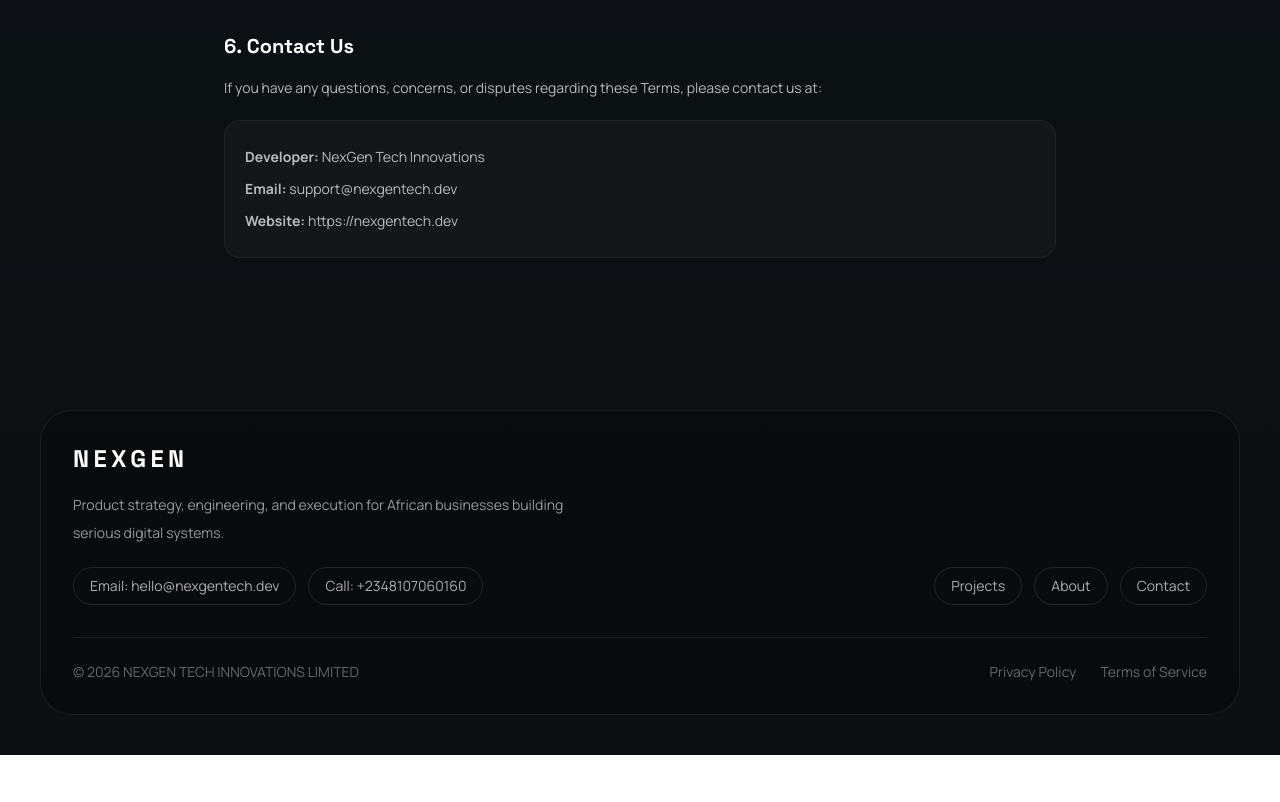
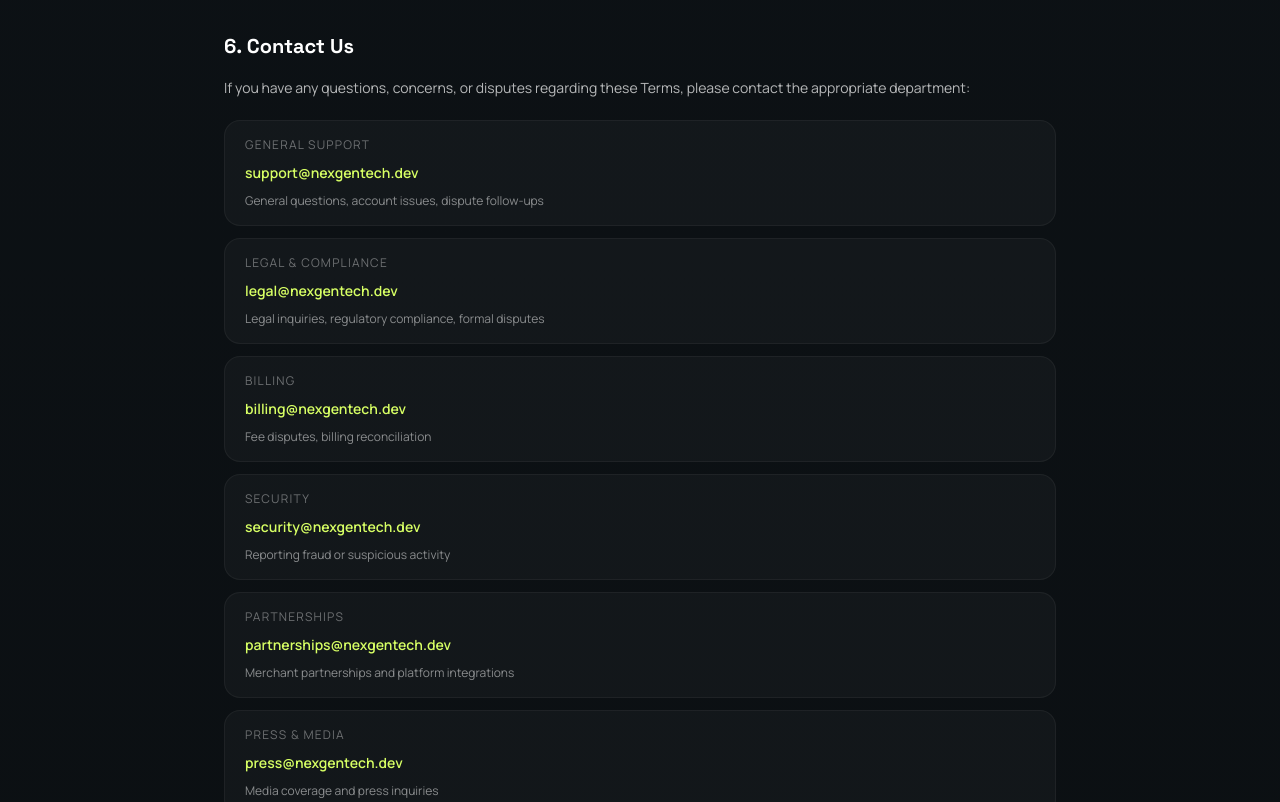
Before and after one commit to Harzkane/nexgen-portfolio, a Next.js app: page /terms in a window 1280 px wide. Shown: the part 2200-3002 px from the top of the page. Before the commit the page ends 2955 px from the top, so only its background shows below. Built offline with nearby package versions, Linux system fonts and the light colour scheme.

Commit message:
feat: add full email directory across contact, privacy, and terms pages

```diff
--- a/src/app/privacy/page.tsx
+++ b/src/app/privacy/page.tsx
@@ -119,12 +119,35 @@ export default function PrivacyPolicy() {
           <section>
             <h2 className="font-display text-xl font-bold text-white">6. Contact Us</h2>
             <p className="mt-3">
-              If you have any questions or concerns about this Privacy Policy, please reach out to us at:
+              If you have any questions or concerns about this Privacy Policy, please reach out to the appropriate department:
             </p>
+            <div className="mt-4 space-y-3">
+              {[
+                { label: "General Support", email: "support@nexgentech.dev", note: "Account help, usage questions, data requests" },
+                { label: "Legal & Compliance", email: "legal@nexgentech.dev", note: "GDPR, legal inquiries, data deletion" },
+                { label: "Security", email: "security@nexgentech.dev", note: "Vulnerabilities or suspicious activity" },
+                { label: "Billing", email: "billing@nexgentech.dev", note: "Fee disputes, transaction billing" },
+                { label: "Press & Media", email: "press@nexgentech.dev", note: "Press enquiries and media coverage" },
+                { label: "Partnerships", email: "partnerships@nexgentech.dev", note: "Business partnerships and merchant integrations" },
+              ].map((item) => (
+                <a
+                  key={item.email}
+                  href={`mailto:${item.email}`}
+                  className="flex items-start justify-between rounded-2xl border border-white/5 bg-white/3 px-5 py-4 hover:border-[#d7ff64]/20 hover:bg-[#d7ff64]/5 transition-colors"
+                >
+                  <div>
+                    <p className="text-xs uppercase tracking-widest text-white/38">{item.label}</p>
+                    <p className="mt-1 font-semibold text-[#d7ff64]">{item.email}</p>
+                    <p className="mt-1 text-xs text-white/50">{item.note}</p>
+                  </div>
+                </a>
+              ))}
+            </div>
             <div className="mt-4 rounded-2xl border border-white/5 bg-white/3 p-5">
-              <p><strong>Developer:</strong> NexGen Tech Innovations</p>
-              <p><strong>Email:</strong> support@nexgentech.dev</p>
-              <p><strong>Website:</strong> https://nexgentech.dev</p>
+              <p><strong>Company:</strong> NexGen Tech Innovations</p>
+              <p><strong>Website:</strong>{" "}
+                <a href="https://nexgentech.dev" className="text-[#d7ff64] hover:underline">nexgentech.dev</a>
+              </p>
             </div>
           </section>
         </div>
--- a/src/app/terms/page.tsx
+++ b/src/app/terms/page.tsx
@@ -120,12 +120,35 @@ export default function TermsOfService() {
           <section>
             <h2 className="font-display text-xl font-bold text-white">6. Contact Us</h2>
             <p className="mt-3">
-              If you have any questions, concerns, or disputes regarding these Terms, please contact us at:
+              If you have any questions, concerns, or disputes regarding these Terms, please contact the appropriate department:
             </p>
+            <div className="mt-4 space-y-3">
+              {[
+                { label: "General Support", email: "support@nexgentech.dev", note: "General questions, account issues, dispute follow-ups" },
+                { label: "Legal & Compliance", email: "legal@nexgentech.dev", note: "Legal inquiries, regulatory compliance, formal disputes" },
+                { label: "Billing", email: "billing@nexgentech.dev", note: "Fee disputes, billing reconciliation" },
+                { label: "Security", email: "security@nexgentech.dev", note: "Reporting fraud or suspicious activity" },
+                { label: "Partnerships", email: "partnerships@nexgentech.dev", note: "Merchant partnerships and platform integrations" },
+                { label: "Press & Media", email: "press@nexgentech.dev", note: "Media coverage and press inquiries" },
+              ].map((item) => (
+                <a
+                  key={item.email}
+                  href={`mailto:${item.email}`}
+                  className="flex items-start justify-between rounded-2xl border border-white/5 bg-white/3 px-5 py-4 hover:border-[#d7ff64]/20 hover:bg-[#d7ff64]/5 transition-colors"
+                >
+                  <div>
+                    <p className="text-xs uppercase tracking-widest text-white/38">{item.label}</p>
+                    <p className="mt-1 font-semibold text-[#d7ff64]">{item.email}</p>
+                    <p className="mt-1 text-xs text-white/50">{item.note}</p>
+                  </div>
+                </a>
+              ))}
+            </div>
             <div className="mt-4 rounded-2xl border border-white/5 bg-white/3 p-5">
-              <p><strong>Developer:</strong> NexGen Tech Innovations</p>
-              <p><strong>Email:</strong> support@nexgentech.dev</p>
-              <p><strong>Website:</strong> https://nexgentech.dev</p>
+              <p><strong>Company:</strong> NexGen Tech Innovations</p>
+              <p><strong>Website:</strong>{" "}
+                <a href="https://nexgentech.dev" className="text-[#d7ff64] hover:underline">nexgentech.dev</a>
+              </p>
             </div>
           </section>
         </div>
--- a/src/components/Contact.tsx
+++ b/src/components/Contact.tsx
@@ -1,8 +1,7 @@
 "use client";
 
-const CONTACT_EMAIL = "hello@nexgentech.dev";
+const CONTACT_NAME = "Haruna Bah Jibril";
 const CONTACT_PHONE = "+2348107060160";
-const CONTACT_NAME = "Haruna Bah Jibril";
 
 export default function Contact() {
   return (
@@ -29,23 +28,6 @@ export default function Contact() {
               Tight communication and execution without unnecessary layers
             </div>
           </div>
-
-          {/* <div className="mt-10 grid gap-4 text-sm text-white/76">
-            <a
-              href={`mailto:${CONTACT_EMAIL}`}
-              className="rounded-2xl border border-white/8 bg-[#d7ff64]/8 px-4 py-4 transition-colors hover:border-[#d7ff64]/25 hover:bg-[#d7ff64]/12"
-            >
-              <p className="text-xs uppercase tracking-[0.18em] text-white/42">Email</p>
-              <p className="mt-2 font-semibold text-white">{CONTACT_EMAIL}</p>
-            </a>
-            <a
-              href={`tel:${CONTACT_PHONE}`}
-              className="rounded-2xl border border-white/8 bg-black/18 px-4 py-4 transition-colors hover:border-white/14 hover:bg-white/[0.04]"
-            >
-              <p className="text-xs uppercase tracking-[0.18em] text-white/42">Call Haruna Bah Jibril</p>
-              <p className="mt-2 font-semibold text-white">{CONTACT_PHONE}</p>
-            </a>
-          </div> */}
         </div>
 
         <div className="rounded-[34px] border border-white/8 bg-[#12181d] p-8 lg:p-10">
@@ -60,15 +42,28 @@ export default function Contact() {
 
           <div className="mt-10 grid gap-4">
             <a
-              href={`mailto:${CONTACT_EMAIL}?subject=${encodeURIComponent("Project inquiry from portfolio")}`}
+              href={`mailto:support@nexgentech.dev?subject=${encodeURIComponent("Project inquiry from portfolio")}`}
               className="rounded-[28px] border border-[#d7ff64]/20 bg-[#d7ff64]/8 p-6 transition-colors hover:border-[#d7ff64]/35 hover:bg-[#d7ff64]/12"
             >
-              <p className="text-xs uppercase tracking-[0.18em] text-white/42">Email Haruna Bah Jibril</p>
+              <p className="text-xs uppercase tracking-[0.18em] text-white/42">General & Support</p>
               <p className="mt-3 text-2xl font-semibold tracking-[-0.03em] text-white">
-                {CONTACT_EMAIL}
+                support@nexgentech.dev
               </p>
               <p className="mt-3 text-sm leading-7 text-white/58">
-                Best for project briefs, product strategy conversations, and partnership discussions.
+                Best for project briefs, product strategy conversations, and support requests.
+              </p>
+            </a>
+
+            <a
+              href="mailto:partnerships@nexgentech.dev"
+              className="rounded-[28px] border border-[#7df9c6]/15 bg-[#7df9c6]/5 p-6 transition-colors hover:border-[#7df9c6]/28 hover:bg-[#7df9c6]/8"
+            >
+              <p className="text-xs uppercase tracking-[0.18em] text-white/42">Partnerships & Business</p>
+              <p className="mt-3 text-2xl font-semibold tracking-[-0.03em] text-white">
+                partnerships@nexgentech.dev
+              </p>
+              <p className="mt-3 text-sm leading-7 text-white/58">
+                For business partnerships, merchant integrations, and commercial discussions.
               </p>
             </a>
 
--- a/src/components/Footer.tsx
+++ b/src/components/Footer.tsx
@@ -5,7 +5,8 @@ const links = [
 ];
 
 const contactLinks = [
-  { label: "Email", href: "mailto:hello@nexgentech.dev", value: "hello@nexgentech.dev" },
+  { label: "Support", href: "mailto:support@nexgentech.dev", value: "support@nexgentech.dev" },
+  { label: "Press", href: "mailto:press@nexgentech.dev", value: "press@nexgentech.dev" },
   { label: "Call", href: "tel:+2348107060160", value: "+2348107060160" },
 ];
 
```
